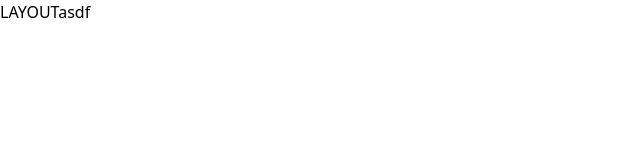
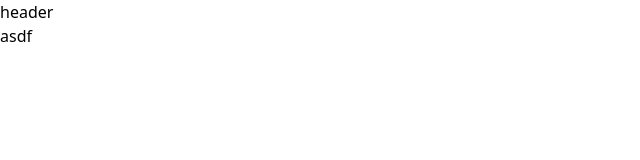
Before and after one commit to paring-chan/UniqueCode-WebSite, a Next.js app: page / in a window 1280 px wide. Shown: the top 160 px of the page, without its empty margins (0-640 px from the left). Built offline with nearby package versions, Linux system fonts and the light colour scheme.

Commit message:
feat: LayoutHeader component

```diff
--- /dev/null
+++ b/components/Layout/LayoutHeader.tsx
@@ -0,0 +1,7 @@
+import React from 'react'
+
+const LayoutHeader = () => {
+  return <div>header</div>
+}
+
+export default LayoutHeader
--- a/components/Layout/index.tsx
+++ b/components/Layout/index.tsx
@@ -1,9 +1,10 @@
 import React from 'react'
+import LayoutHeader from './LayoutHeader'
 
 const Layout: React.FC = ({ children }) => {
   return (
     <div>
-      LAYOUT
+      <LayoutHeader />
       {children}
     </div>
   )
```
